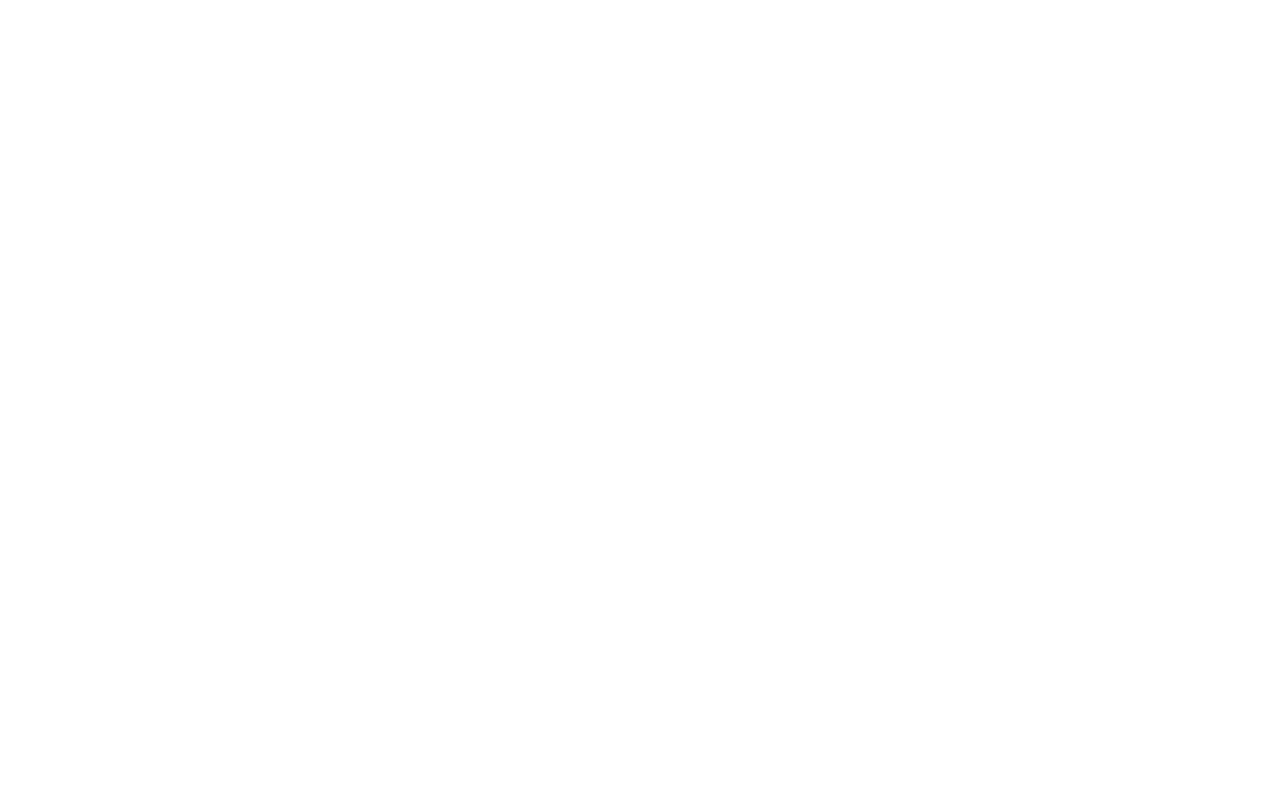
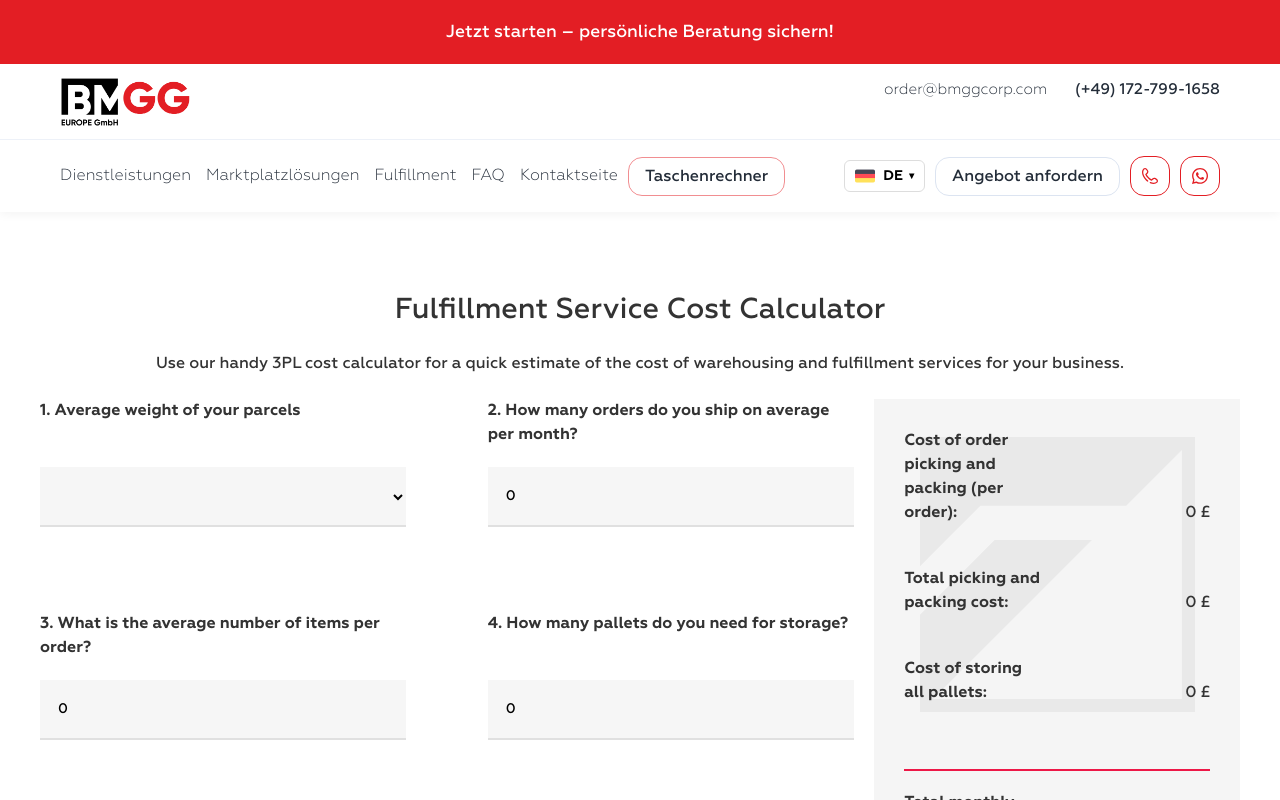
Before and after one commit to webobscure/onkron-logistics, a React (Vite) app: page /#/calculator in a window 1280 px wide. Before the commit this address had no page. Built offline with nearby package versions, Linux system fonts and the light colour scheme; a web font is replaced by a local one.

Commit message:
Сделал калькулятор с плюс-минус корректными расчетами

```diff
--- a/src/Header.jsx
+++ b/src/Header.jsx
@@ -128,11 +128,11 @@
             <div className="extra-buttons">
               <button
                 className="outline-btn"
-                onClick={() =>
-                  handleScrollAction('warehouse', scrollToWarehouse)
-                }
+
               >
-                {translations.header_warehouse_btn}
+               <Link to="/calculator">
+               {translations.calculator || 'Calculator'}
+               </Link>
               </button>
             </div>
           </div>
--- a/src/locales/de.json
+++ b/src/locales/de.json
@@ -10,6 +10,7 @@
   "header_offers": "Angebote",
   "header_more": "Mehr",
   "header_contacts": "Kontaktseite",
+  "calculator": "Taschenrechner",
   "header_franchise": "Franchise",
   "hero_title": "Willkommen bei Ihr Fulfillment-Partner in Hamburg",
   "hero_description": "Ihr zuverlässiger Partner für professionellen Fulfillment, Lagerung und Logistik im Herzen Hamburgs. Wir optimieren Ihre Prozesse – damit Sie sich voll auf das Wachstum Ihres Geschäfts konzentrieren können.",
--- a/src/locales/en.json
+++ b/src/locales/en.json
@@ -8,6 +8,7 @@
   "header_request_quote_btn": "Request a Quote",
   "header_prices": "Prices",
   "header_contacts": "Contacts",
+  "calculator": "Calculator",
   "header_offers": "Offers",
   "header_more": "More",
   "header_franchise": "Franchise",
--- a/src/locales/ru.json
+++ b/src/locales/ru.json
@@ -8,6 +8,7 @@
   "header_request_quote_btn": "Оставить заявку",
   "header_prices": "Цены",
   "header_contacts": "Контакты",
+  "calculator": "Кальулятор",
   "header_offers": "Предложения",
   "header_more": "Ещё",
   "header_franchise": "Франшиза",
--- a/src/main.jsx
+++ b/src/main.jsx
@@ -5,6 +5,7 @@
 import App from './App.jsx'
 import ContactsPage from './pages/ContactsPage'
 import { LanguageProvider } from './context/LanguageContext'
+import Calculator from './pages/Calculator/Calculator.jsx'
 
 
 
@@ -15,6 +16,8 @@
       <Routes >
         <Route path="/" element={<App />} />
         <Route path="/contacts" element={<ContactsPage />} />
+        <Route path="/calculator" element={<Calculator />} />
+
       </Routes>
       </HashRouter>
     </LanguageProvider>
--- /dev/null
+++ b/src/pages/Calculator/Calculator.css
@@ -0,0 +1,152 @@
+body {
+    font-size: 16px;
+    line-height: 30px;
+}
+
+.calculator-block {
+    display: flex;
+    margin: 20px 0;
+    gap: 20px;
+}
+.calc-info {
+    margin: 80px auto;
+}
+.calculator-block-left {
+    display: flex;
+    flex-direction: row;
+    flex-wrap: wrap;
+    justify-content: space-between;
+    width: 69%;
+}
+.calculator-block-right {
+    background: rgba(0, 0, 0, 0.04);
+    width: 31%;
+}
+.calculator-block-left__item {
+    width: 45%;
+    margin: 0 0 20px 0;
+    display: flex;
+    flex-direction: column;
+    gap: 20px;
+}
+.result-block {
+    display: flex;
+    flex-direction: column;
+    gap: 28px;
+    margin: 30px;
+    margin-bottom: 50px;
+    background: url("../../assets/Vector-1.svg");
+    background-size: 90%;
+    background-repeat: no-repeat;
+    background-position: center;
+}
+.calculator-block-right__item {
+    display: flex;
+    align-items: flex-end;
+    justify-content: space-between;
+    gap: 10px;
+}
+.calculator-block-right__item p:nth-child(1) {
+    width: 46%;
+    font-weight: 600;
+}
+.calculator-block-right__item p {
+    padding-bottom: 14px !important;
+    line-height: 24px !important;
+}
+#final-order,
+#final-pallet,
+#final-total-order,
+#final-service-month {
+    font-size: 26px;
+    font-weight: 600;
+}
+#final-service-month {
+    color: #ed1847;
+    width: 150px;
+    text-align: end;
+}
+.result-line {
+    border-top: 2px #ed1847 solid;
+    padding-top: 20px;
+    margin: 30px;
+}
+.calculator-block-left__item label {
+    min-height: 48px;
+    line-height: 24px;
+    font-weight: 600;
+}
+.request-qoute {
+    padding: 16px;
+    text-align: center;
+    display: block;
+    color: #000;
+    border: 2px #ed1847 solid;
+    background: rgba(237, 24, 71, 0.1);
+    margin: 0 30px;
+    margin-top: 58px;
+    margin-bottom: 20px;
+    border-radius: 5px;
+    transition: all 0.3s;
+    margin: 0 auto 40px auto;
+    width: 80%;
+}
+.request-qoute:hover {
+    box-shadow: 0 20px 38px rgba(0, 0, 0, 0.16) !important;
+    transform: translateY(-3px);
+}
+.calc-input {
+    background-color: rgba(0, 0, 0, 0.035);
+    box-shadow: none;
+    -webkit-box-shadow: none;
+    border: none;
+    position: relative;
+    margin: 0;
+    font-size: 14px;
+    border-bottom: 2px solid #e0e0e0;
+    -webkit-transition: border-color 0.2s ease;
+    transition: border-color 0.2s ease;
+    border-radius: 0;
+    padding: 16px;
+    color: #000;
+    line-height: 24px;
+    height: 60px;
+    padding-left: 18px;
+    padding-right: 18px;
+}
+.calculate-button {
+    height: 66px;
+    width: 100%;
+    color: #fff;
+    background: #ed1847;
+    border: none;
+    border-radius: 5px;
+    cursor: pointer;
+    font-size: 16px !important;
+    transition: all 0.3s;
+}
+
+.calculate-button:hover {
+    box-shadow: 0 20px 38px rgba(0, 0, 0, 0.16) !important;
+    transform: translateY(-3px);
+}
+
+select:focus {
+    border-color: #ed1847;
+    font-size: 14px;
+}
+.calc-info {
+    margin-bottom: 20px;
+}
+.text_column p,
+.text_column h2 {
+    text-align: center;
+}
+.text_column h2 {
+    font-size: 28.9px;
+    line-height: 37.4px;
+    margin-bottom: 20px;
+}
+.text_column p {
+    font-weight: 400;
+}
--- /dev/null
+++ b/src/pages/Calculator/Calculator.jsx
@@ -0,0 +1,138 @@
+import React, { useState } from "react";
+import Header from "../../Header";
+import Footer from "../../components/Footer/Footer";
+import "./Calculator.css";
+
+export default function Calculator() {
+  const options = [
+    { value: "2", label: "2 kg" },
+    { value: "4", label: "4 kg" },
+    { value: "6", label: "6 kg" },
+    { value: "8", label: "8 kg" },
+    { value: "10", label: "10 kg" },
+  ];
+
+  const [selected, setSelected] = useState("");
+  const [shipQuantity, setShipQuantity] = useState(0);
+  const [itemsQuantity, setItemsQuantity] = useState(0);
+  const [storageQuantity, setStorageQuantity] = useState(0);
+
+  const [orderCost, setOrderCost] = useState(0);
+  const [totalPickingCost, setTotalPickingCost] = useState(0);
+  const [storageCost, setStorageCost] = useState(0);
+  const [totalCost, setTotalCost] = useState(0);
+
+  const BASE_ITEM_PICK_COST = 0.72;
+  const PALLET_COST = 21.0;
+
+  const handleCalculate = () => {
+    const parsedShipQuantity = parseInt(shipQuantity);
+    const parsedItemsQuantity = parseInt(itemsQuantity);
+    const parsedStorageQuantity = parseInt(storageQuantity);
+
+    const orderCost = BASE_ITEM_PICK_COST * parsedItemsQuantity;
+    const totalPicking = orderCost * parsedShipQuantity;
+    const storage = PALLET_COST * parsedStorageQuantity;
+    const total = totalPicking + storage;
+
+    setOrderCost(orderCost.toFixed(2));
+    setTotalPickingCost(totalPicking.toFixed(2));
+    setStorageCost(storage.toFixed(2));
+    setTotalCost(total.toFixed(2));
+  };
+
+  return (
+    <>
+      <Header />
+      <div className="container ">
+        <div className="calc-info">
+          <div className="text_column">
+            <h2>Fulfillment Service Cost Calculator</h2>
+          </div>
+          <div className="text_column">
+            <p>
+              Use our handy 3PL cost calculator for a quick estimate of the cost
+              of warehousing and fulfillment services for your business.
+            </p>
+          </div>
+        </div>
+        <div className="calculator-block">
+          <div className="calculator-block-left">
+            <div className="calculator-block-left__item">
+              <label>1. Average weight of your parcels</label>
+              <select
+                value={selected}
+                onChange={(e) => setSelected(e.target.value)}
+                className="calc-input"
+              >
+                <option value=""></option>
+                {options.map((option) => (
+                  <option key={option.value} value={option.value}>
+                    {option.label}
+                  </option>
+                ))}
+              </select>
+            </div>
+            <div className="calculator-block-left__item">
+              <label>2. How many orders do you ship on average per month?</label>
+              <input
+                type="number"
+                min="0"
+                className="calc-input"
+                value={shipQuantity}
+                onChange={(e) => setShipQuantity(e.target.value)}
+              />
+            </div>
+            <div className="calculator-block-left__item">
+              <label>3. What is the average number of items per order?</label>
+              <input
+                type="number"
+                min="0"
+                className="calc-input"
+                value={itemsQuantity}
+                onChange={(e) => setItemsQuantity(e.target.value)}
+              />
+            </div>
+            <div className="calculator-block-left__item">
+              <label>4. How many pallets do you need for storage?</label>
+              <input
+                type="number"
+                min="0"
+                className="calc-input"
+                value={storageQuantity}
+                onChange={(e) => setStorageQuantity(e.target.value)}
+              />
+            </div>
+            <div className="calculator-block-left__item">
+              <button className="calculate-button" onClick={handleCalculate}>
+                Calculate
+              </button>
+            </div>
+          </div>
+          <div className="calculator-block-right">
+            <div className="result-block">
+              <div className="calculator-block-right__item">
+                <p>Cost of order picking and packing (per order):</p>
+                <p>{orderCost} £</p>
+              </div>
+              <div className="calculator-block-right__item">
+                <p>Total picking and packing cost:</p>
+                <p>{totalPickingCost} £</p>
+              </div>
+              <div className="calculator-block-right__item">
+                <p>Cost of storing all pallets:</p>
+                <p>{storageCost} £</p>
+              </div>
+            </div>
+            <div className="calculator-block-right__item result-line">
+              <p>Total monthly service cost:</p>
+              <p>{totalCost} £</p>
+            </div>
+            <button className="request-qoute">Request a quote</button>
+          </div>
+        </div>
+      </div>
+      <Footer />
+    </>
+  );
+}
```
Also changed, not shown: src/assets/Vector-1.svg (added).
